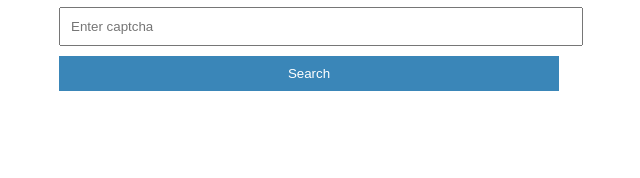
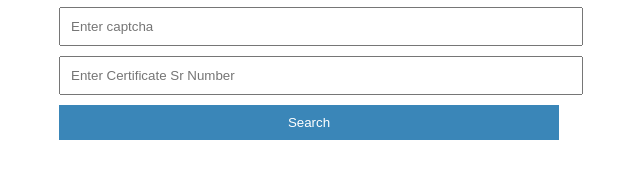
Before and after one commit to alirazaaslam171998-wq/verify-system, a website: page public/index.html in a window 1280 px wide. Shown: the part 98-276 px from the top of the page, without its empty margins (331-971 px from the left). Drawn offline with Linux system fonts and the light colour scheme.

Commit message:
Update index.html
Enter SR

```diff
--- a/public/index.html
+++ b/public/index.html
@@ -14,6 +14,7 @@
   </div>
 
   <input type="text" id="captchaInput" placeholder="Enter captcha">
+  <input type="text" id="srInput" placeholder="Enter Certificate Sr Number">
 
   <button onclick="searchDoc()">Search</button>
 
```
